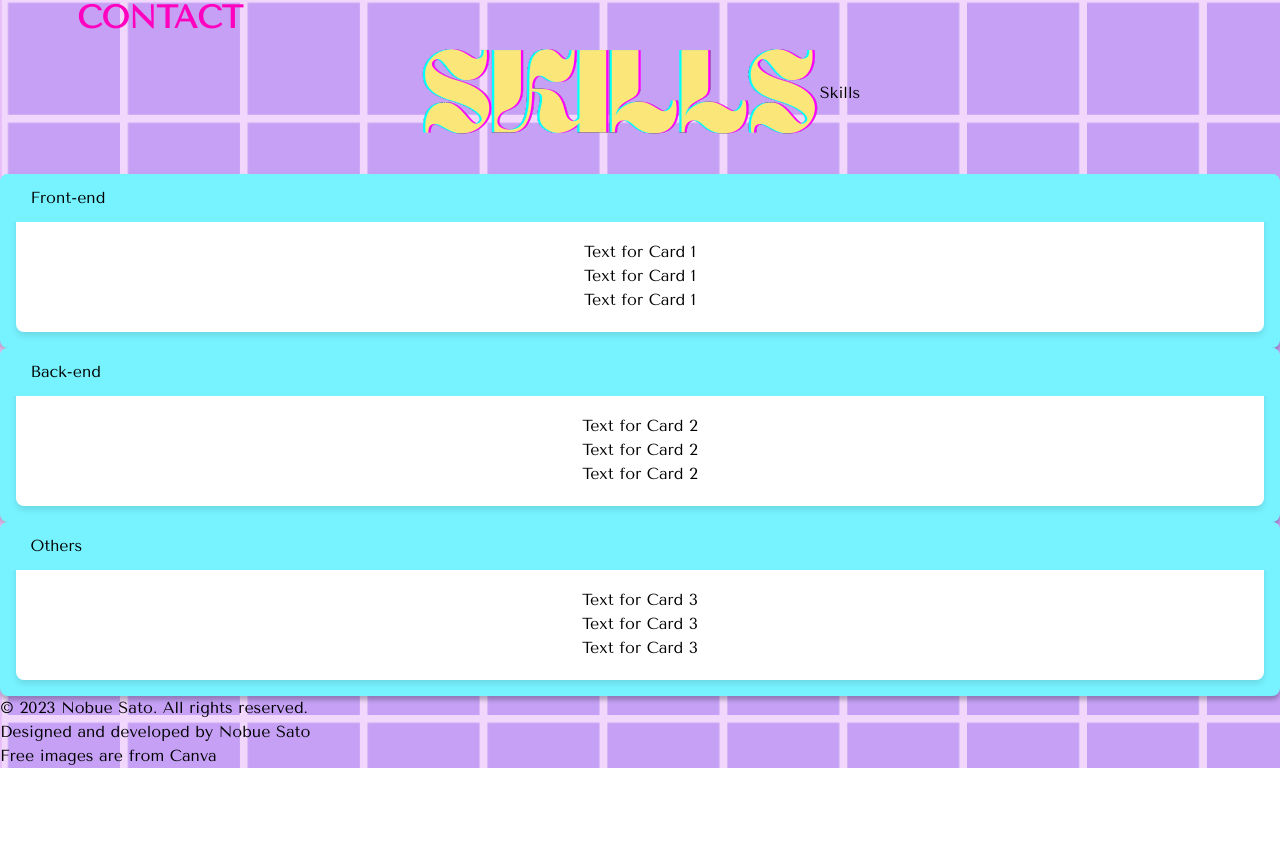
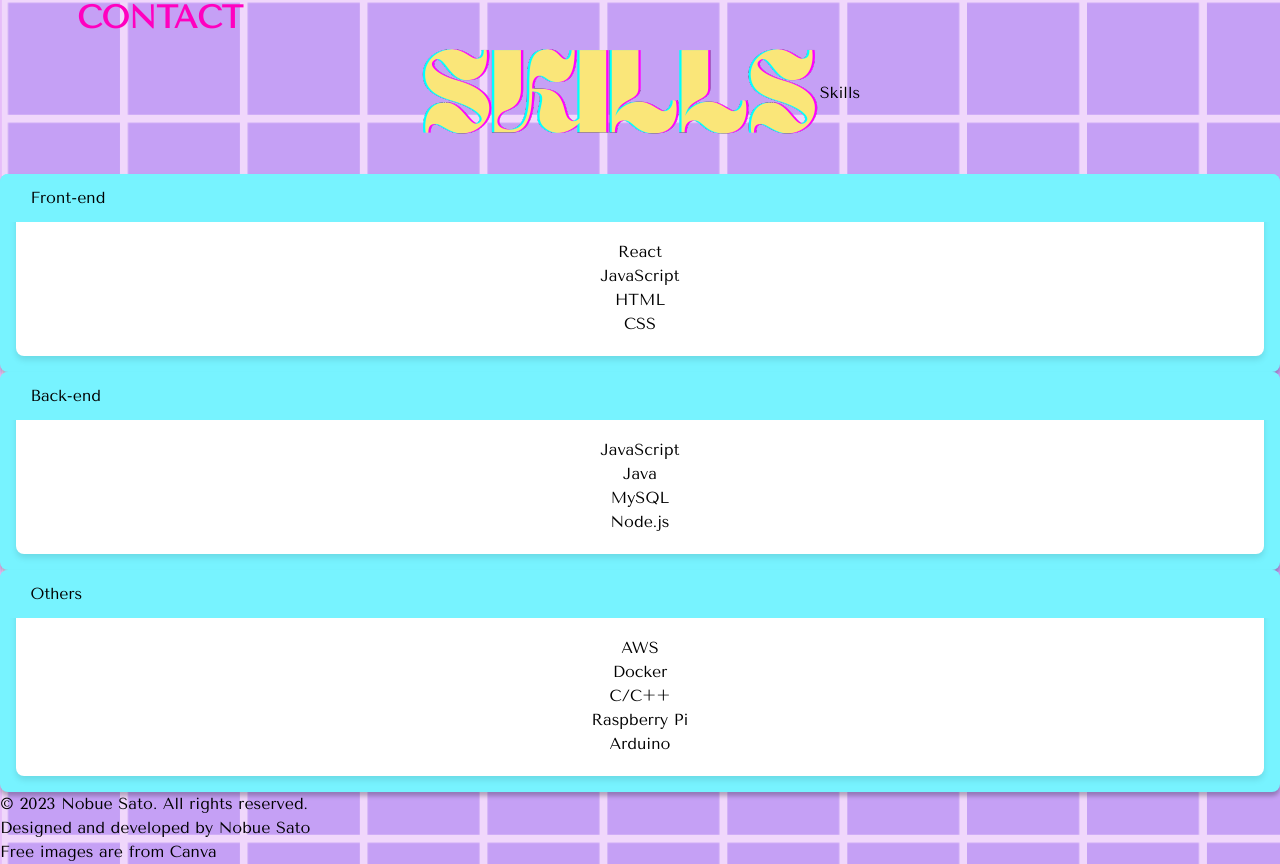
Before and after one commit to NobueSato/my-portfolio, a React (Create React App) app: page /skills in a window 1280 px wide. Shown: the part 365-1229 px from the top of the page. Before the commit the page ends 1133 px from the top, so only its background shows below. Built offline with nearby package versions, Linux system fonts and the light colour scheme.

Commit message:
Change how to store, manage and access to the data

```diff
--- /dev/null
+++ b/src/assets/data.json
@@ -0,0 +1,50 @@
+{
+  "about": {
+    "title": [
+      "About Me"
+    ],
+    "paragraphs": [
+      "Hi I’m Nobue Sato",
+      "With one year of experience as a software engineer under my belt, I am known for my dedication, collaborative work style, and strong commitment to continuous learning through projects and initiatives. I strive to create solutions that improve people's daily lives and make a difference in the world."
+    ]
+  },
+  "skills": {
+    "titles": [
+      "Front-end",
+      "Back-end",
+      "Others"
+    ],
+    "skills": {
+      "Front-end": ["React", "JavaScript", "HTML", "CSS"],
+      "Back-end": ["JavaScript", "Java", "MySQL", "Node.js"],
+      "Others":["AWS", "Docker", "C/C++", "Raspberry Pi", "Arduino"]
+    }
+  },
+
+  "projects": [
+    {
+      "name": "Project 1",
+      "image": "https://cdn.pixabay.com/photo/2018/08/18/13/26/interface-3614766_1280.png",
+      "description": "This is the description of Project 1. It is a web application that allows users to...",
+      "skills": ["React", "JavaScript", "HTML", "CSS"]
+    },
+    {
+      "name": "Project 2",
+      "image": "https://cdn.pixabay.com/photo/2018/08/18/13/26/interface-3614766_1280.png",
+      "description": "Project 2 is a mobile app that helps users organize their tasks...",
+      "skills": ["React Native", "JavaScript", "Redux", "CSS"]
+    },
+    {
+      "name": "Project 3",
+      "image": "https://cdn.pixabay.com/photo/2018/08/18/13/26/interface-3614766_1280.png",
+      "description": "This is an e-commerce website built with MERN stack...",
+      "skills": ["MongoDB", "Express", "React", "Node.js", "CSS"]
+    },
+    {
+      "name": "Project 4",
+      "image": "https://cdn.pixabay.com/photo/2018/08/18/13/26/interface-3614766_1280.png",
+      "description": "Project 4 is a data visualization dashboard...",
+      "skills": ["D3.js", "JavaScript", "HTML", "CSS"]
+    }
+  ]
+  }
--- a/src/assets/projectData.json
+++ /dev/null
@@ -1,28 +0,0 @@
-{
-    "projects": [
-      {
-        "name": "Project 1",
-        "image": "https://cdn.pixabay.com/photo/2018/08/18/13/26/interface-3614766_1280.png",
-        "description": "This is the description of Project 1. It is a web application that allows users to...",
-        "skills": ["React", "JavaScript", "HTML", "CSS"]
-      },
-      {
-        "name": "Project 2",
-        "image": "https://cdn.pixabay.com/photo/2018/08/18/13/26/interface-3614766_1280.png",
-        "description": "Project 2 is a mobile app that helps users organize their tasks...",
-        "skills": ["React Native", "JavaScript", "Redux", "CSS"]
-      },
-      {
-        "name": "Project 3",
-        "image": "https://cdn.pixabay.com/photo/2018/08/18/13/26/interface-3614766_1280.png",
-        "description": "This is an e-commerce website built with MERN stack...",
-        "skills": ["MongoDB", "Express", "React", "Node.js", "CSS"]
-      },
-      {
-        "name": "Project 4",
-        "image": "https://cdn.pixabay.com/photo/2018/08/18/13/26/interface-3614766_1280.png",
-        "description": "Project 4 is a data visualization dashboard...",
-        "skills": ["D3.js", "JavaScript", "HTML", "CSS"]
-      }
-    ]
-  }
--- a/src/components/About.js
+++ b/src/components/About.js
@@ -1,26 +1,45 @@
-import image from "../assets/images/about.png";
 import { Card } from "./Skills";
+import titleImg from '../assets/images/about.png';
+import linkedinIcon from '../assets/images/icons8-linkedin-50.png';
+import githubIcon from '../assets/images/icons8-github-50.png';
+import data from '../assets/data.json';
 
 function About() {
+  const resumeLink = '/NobueSato_resume.pdf';
+  const linkedinLink = 'https://www.linkedin.com/in/nobue-sato';
+  const githubLink = 'https://github.com/NobueSato';
+  const aboutTitle = data.about.title[0];
+  const [aboutParagraph1, aboutParagraph2] = data.about.paragraphs;
+
   return (
-    <div className="grid-container grid md:grid-cols-2 gap-8 h-full max-h-full overflow-hidden">
+    <div className="grid-container grid md:grid-cols-2 gap-10 h-full max-h-full overflow-hidden">
       {/* Image column */}
-      <div className="md:order-first h-full flex justify-center items-center">
-        <img src={image} alt="About title" className="w-auto h-5/6 p-30 object-contain" />
+      <div className="md:order-first h-full flex mr-28 justify-center items-center pr-">
+        <img
+          src={titleImg}
+          alt="About title"
+          className="w-auto h-5/6 object-contain"
+        />
       </div>
 
       {/* Paragraph column */}
-      <div className="md:order-last flex justify-center items-center">
-        <Card title="About Me">
-          <p className="text-7xl font-semibold mb-4">Hi I’m Nobue Sato</p>
-          <p className="text-3xl text-gray-700">
-            With one year of experience as a software engineer under my belt,
-            I am known for my dedication,
-            collaborative work style,
-            and strong commitment to continuous learning through projects and initiatives.
-            I strive to create solutions that improve people's daily lives
-            and make a difference in the world.
+      <div className="md:order-last flex justify-center items-center pr-14">
+        <Card title={aboutTitle}>
+          <p className="text-6xl font-semibold mb-4">{aboutParagraph1}</p>
+          <p className="text-2xl text-gray-700">
+            {aboutParagraph2}
           </p>
+          <div className="horizontal-icons">
+            <a href={resumeLink} className="button" download>
+              Download Resume
+            </a>
+            <a href={linkedinLink} target="_blank" rel="noopener noreferrer">
+              <img src={linkedinIcon} alt="LinkedIn" className="icon" />
+            </a>
+            <a href={githubLink} target="_blank" rel="noopener noreferrer">
+              <img src={githubIcon} alt="GitHub" className="icon" />
+            </a>
+          </div>
         </Card>
       </div>
     </div>
--- a/src/components/Projects.js
+++ b/src/components/Projects.js
@@ -1,6 +1,6 @@
 import titleImage from "../assets/images/projects.png";
 import projectImg from "../assets/images/projectImg.png";
-import projectData from '../assets/projectData.json';   // The data is relatively small now hence using JSON file
+import data from '../assets/data.json';   // The data is relatively small now hence using JSON file
 
 function Projects() {
 
@@ -14,7 +14,7 @@ function Projects() {
 
       <p className="text-5xl font-semibold mb-4">Projects I've done with ❤️</p>
       <div className="h-4/6 mt-5 grid grid-cols-4 gap-4">
-        {projectData.projects.map((project, index) => (
+        {data.projects.map((project, index) => (
           <div key={index} className="h-full p-10 bg-white border shadow-lg transform">
           {/* Content for the first polaroid */}
           <img src={projectImg} alt={project.name} className="w-full h-5/6 object-contain mb-4" />
--- a/src/components/Skills.js
+++ b/src/components/Skills.js
@@ -1,4 +1,5 @@
-import image from "../assets/images/skills.png";
+import titleimg from "../assets/images/skills.png";
+import data from '../assets/data.json';
 
 export function Card({ title, colour = "purple", children }) {
   const windowClass = `window-${colour}-bg`;
@@ -26,34 +27,25 @@ export function Card({ title, colour = "purple", children }) {
 }
 
 function Skills() {
+  const skillsTitles = data.skills.titles;
+  const skills = data.skills.skills;
+
   return (
     <>
       <div className="section-header">
-        <img src={image} alt="Skills title" className="h-full w-auto" />
+        <img src={titleimg} alt="Skills title" className="h-full w-auto" />
         <h2 className="absolute top-1/2 left-1/2 transform -translate-x-1/2 -translate-y-1/2 opacity-0">Skills</h2>
       </div>
 
       <div className="grid-wrapper grid grid-cols-3 gap-4">
-        {/* Card 1 */}
-        <Card title="Front-end" colour="blue">
-          <p>Text for Card 1</p>
-          <p>Text for Card 1</p>
-          <p>Text for Card 1</p>
-        </Card>
-
-        {/* Card 2 */}
-        <Card title="Back-end" colour="blue">
-          <p>Text for Card 2</p>
-          <p>Text for Card 2</p>
-          <p>Text for Card 2</p>
-        </Card>
-
-        {/* Card 3 */}
-        <Card title="Others" colour="blue">
-          <p>Text for Card 3</p>
-          <p>Text for Card 3</p>
-          <p>Text for Card 3</p>
-        </Card>
+        {/* Generate Card by mapping */}
+        {skillsTitles.map(title => (
+          <Card key={title} title={title} colour="blue">
+            {skills[title].map(skill => (
+              <p key={skill}>{skill}</p>
+            ))}
+          </Card>
+        ))}
       </div>
     </>
   );
```
